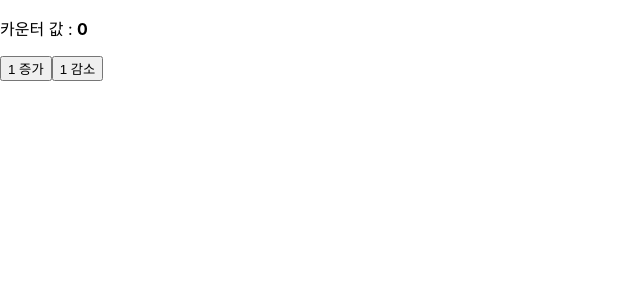
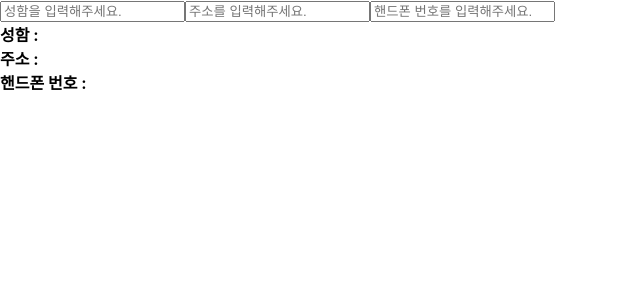
Before and after one commit to minKun2/react-todolist, a React (Create React App) app: page / in a window 1280 px wide. Shown: the top 300 px of the page, without its empty margins (0-640 px from the left). Built offline with nearby package versions, Linux system fonts and the light colour scheme.

Commit message:
useState 사용하기

```diff
--- a/src/App.js
+++ b/src/App.js
@@ -29,9 +29,10 @@
 
 import React from "react";
 import Users from "./Users";
+import Info from "./info";
 
 const App = () => {
-  return <Users />;
+  return <Info />;
 };
 
 export default App;
--- /dev/null
+++ b/src/info.js
@@ -0,0 +1,53 @@
+import React, { useState } from "react";
+
+const Info = () => {
+  const [name, setName] = useState("");
+  const [adress, setAdress] = useState("");
+  const [phoneNm, setPhoneNm] = useState("");
+
+  const onChangeName = (e) => {
+    setName(e.target.value);
+  };
+  const onChangeadress = (e) => {
+    setAdress(e.target.value);
+  };
+  const onChangePhoneNm = (e) => {
+    setPhoneNm(e.target.value);
+  };
+
+  return (
+    <div>
+      <div>
+        <input
+          value={name}
+          placeholder="성함을 입력해주세요."
+          onChange={onChangeName}
+        />
+        <input
+          value={adress}
+          placeholder="주소를 입력해주세요."
+          onChange={onChangeadress}
+        />
+        <input
+          value={phoneNm}
+          placeholder="핸드폰 번호를 입력해주세요."
+          onChange={onChangePhoneNm}
+        />
+      </div>
+      <div>
+        <div>
+          <b>성함 :</b>
+          {name}
+        </div>
+        <div>
+          <b>주소 :</b> {adress}
+        </div>
+        <div>
+          <b>핸드폰 번호 :</b> {phoneNm}
+        </div>
+      </div>
+    </div>
+  );
+};
+
+export default Info;
```
